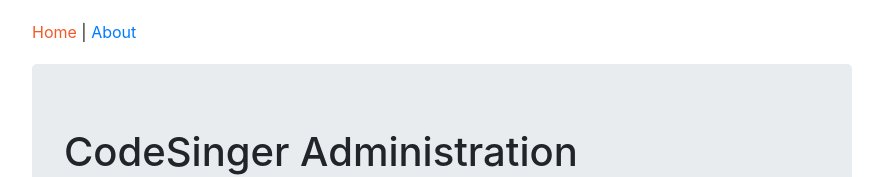
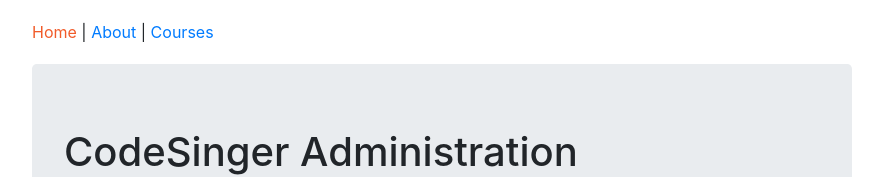
Before and after one commit to EthanBonsignori/course-manager, a React app: page / in a window 1280 px wide. Shown: the top 177 px of the page, without its empty margins (198-1081 px from the left). Built offline with nearby package versions, Linux system fonts and the light colour scheme.

Commit message:
add course page

```diff
--- a/src/components/common/Header.js
+++ b/src/components/common/Header.js
@@ -8,6 +8,8 @@ const Header = () => {
       <NavLink to='/' exact activeStyle={activeStyle}>Home</NavLink>
       {' | '}
       <NavLink to='/about' activeStyle={activeStyle}>About</NavLink>
+      {' | '}
+      <NavLink to='/courses' activeStyle={activeStyle}>Courses</NavLink>
     </nav>
   );
 };
```
